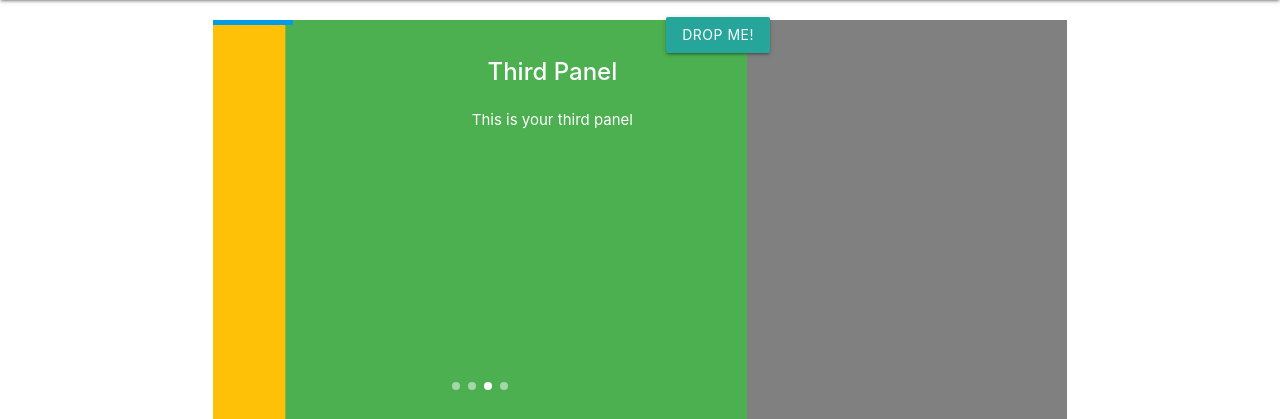
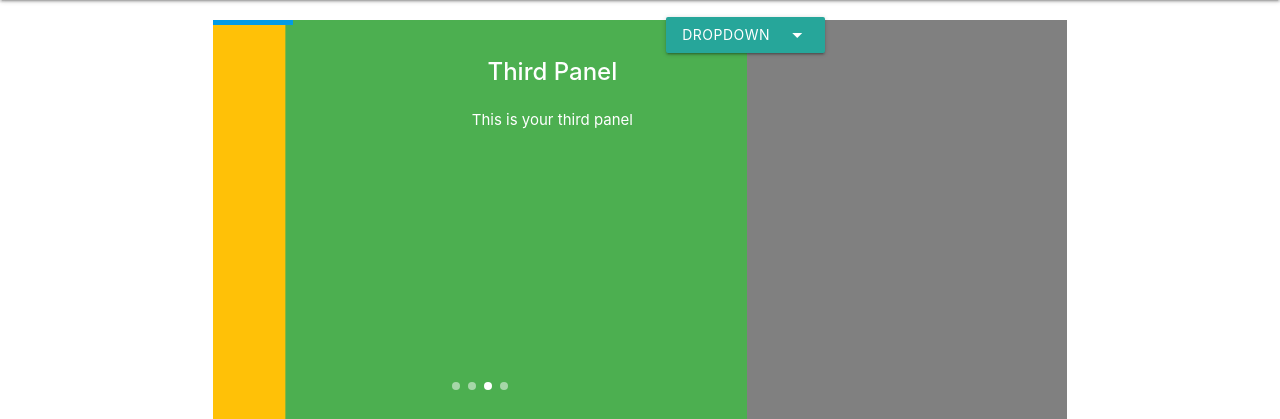
Before and after one commit to CristianUrrea/ReadZone, a PHP site: page /home.php in a window 1280 px wide. Shown: the part 64-483 px from the top of the page. Run offline with PHP 8.4, Linux system fonts and the light colour scheme; some libraries are stand-ins or nearby versions.

Commit message:
Add files via upload
Actualización dropdown button por crear

```diff
--- a/css/home.css
+++ b/css/home.css
@@ -110,7 +110,3 @@ main {
 footer {
   margin-top: 20px;
 }
-
-.dropdown-content{
-    overflow: visible !important;
-}
--- a/home.php
+++ b/home.php
@@ -37,9 +37,6 @@
             position: absolute;
         }
 
-        .dropdown-content{
-            overflow: visible !important;
-        }
     </style>
 
 </head>
@@ -87,17 +84,16 @@
                                     </form>
                                 </li>
                                 <li>
-                                  <!-- Dropdown Trigger -->
-                                  <a class='dropdown-trigger btn' href='#' data-target='dropdown1'>Drop Me!</a>
-                                  <!-- Dropdown Structure -->
-                                  <ul id='dropdown1' class='dropdown-content'>
-                                    <li><a href="#!">one</a></li>
-                                    <li><a href="#!">two</a></li>
-                                    <li class="divider" tabindex="-1"></li>
-                                    <li><a href="#!">three</a></li>
-                                    <li><a href="#!"><i class="material-icons">view_module</i>four</a></li>
-                                    <li><a href="#!"><i class="material-icons">cloud</i>five</a></li>
-                                  </ul>
+                                  <ul id="dropdown2" class="dropdown-content">
+  <li><a href="#">Ustawienia</a></li>
+  <li><a href="#">Panel administratora</a></li>
+</ul>
+
+<li>
+  <a class="dropdown-button btn" href="#!" data-activates="dropdown2">Dropdown
+    <i class="material-icons right">arrow_drop_down</i>
+  </a>
+</li>
                                 </li>
                             </ul>
                         </div>
@@ -194,16 +190,7 @@
     <script type="text/javascript" src="https://cdnjs.cloudflare.com/ajax/libs/materialize/1.0.0/js/materialize.min.js"></script>
     <script type="text/javascript" src="js/home.js"></script>
     <script type="text/javascript">
-      $('.dropdown-trigger').dropdown({
-       inDuration: 300,
-       outDuration: 225,
-       constrain_width: false, // Does not change width of dropdown to that of the activator
-       hover: false, // Activate on hover
-       gutter: ($('.dropdown-content').width()*3)/2.5 + 5, // Spacing from edge
-       belowOrigin: false, // Displays dropdown below the button
-       alignment: 'rigth' // Displays dropdown with edge aligned to the left of button
-     }
-   );
+   $('.dropdown-button').dropdown();
     </script>
 </body>
 
```
